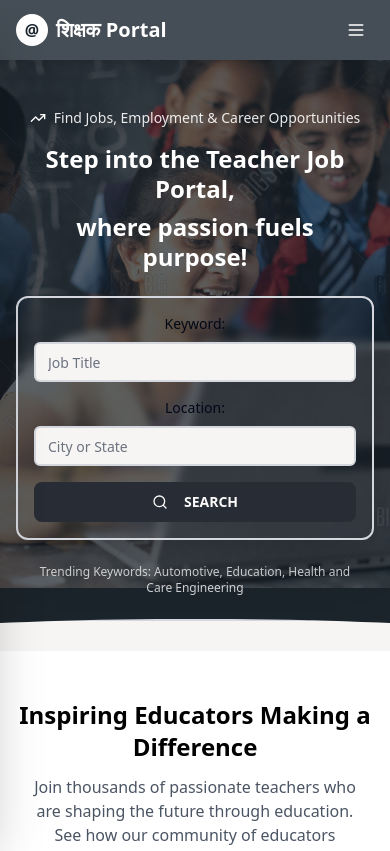
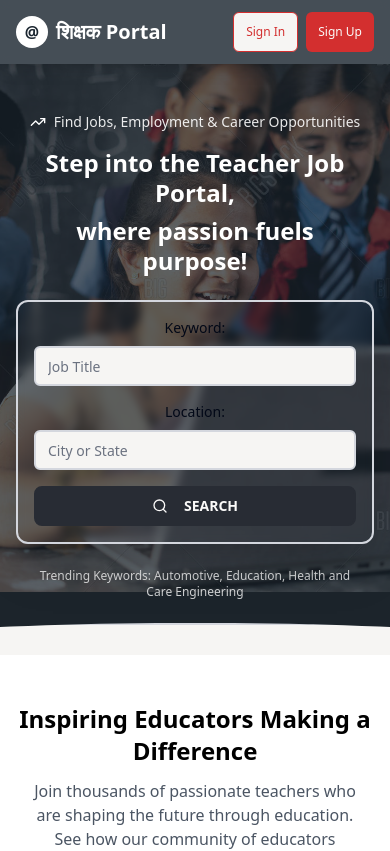
Before and after one commit to suneelnamburi/shiksha-shikshak-sangathan, a React (Vite) app: page / in a window 390 px wide. Shown: the top 851 px of the page. Built offline with nearby package versions, Linux system fonts and the light colour scheme.

Commit message:
Remove left panel
The AI removed the left panel, which was implemented using the `Sidebar` component, from the website.

```diff
--- a/src/pages/Index.tsx
+++ b/src/pages/Index.tsx
@@ -1,5 +1,6 @@
+
 import React, { useState } from 'react';
-import { Search, BookOpen, Users, Award, MapPin, Clock, Heart, Filter, Menu } from 'lucide-react';
+import { Search, BookOpen, Users, Award, MapPin, Clock, Heart, Filter } from 'lucide-react';
 import { Button } from '@/components/ui/button';
 import { Input } from '@/components/ui/input';
 import { Select, SelectContent, SelectItem, SelectTrigger, SelectValue } from '@/components/ui/select';
@@ -9,12 +10,10 @@ import CategoryCard from '@/components/CategoryCard';
 import JobCard from '@/components/JobCard';
 import HeroSection from '@/components/HeroSection';
 import TeacherGallery from '@/components/TeacherGallery';
-import Sidebar from '@/components/Sidebar';
 
 const Index = () => {
   const [searchKeyword, setSearchKeyword] = useState('');
   const [searchLocation, setSearchLocation] = useState('');
-  const [sidebarOpen, setSidebarOpen] = useState(false);
 
   const categories = [
     { icon: BookOpen, name: 'Mathematics', positions: 450, color: '#D32F2F' },
@@ -113,7 +112,7 @@ const Index = () => {
               <span className="text-xl sm:text-2xl font-bold">शिक्षक Portal</span>
             </Link>
 
-            <nav className="hidden xl:flex items-center space-x-6 lg:space-x-8">
+            <nav className="hidden md:flex items-center space-x-6 lg:space-x-8">
               <a href="#home" className="hover:text-gray-300 transition-colors text-sm lg:text-base">Home</a>
               <a href="#about" className="hover:text-gray-300 transition-colors text-sm lg:text-base">About</a>
               <a href="#jobs" className="hover:text-gray-300 transition-colors text-sm lg:text-base">Jobs</a>
@@ -123,7 +122,6 @@ const Index = () => {
             </nav>
 
             <div className="flex items-center space-x-2 sm:space-x-4">
-              <div className="hidden sm:flex items-center space-x-2 sm:space-x-4">
               <Link to="/signin">
                 <Button variant="outline" className="border-[#D32F2F] text-[#D32F2F] hover:bg-[#D32F2F] hover:text-white transition-all duration-300 text-xs sm:text-sm px-3 sm:px-4 py-2">
                   Sign In
@@ -135,21 +133,9 @@ const Index = () => {
                 </Button>
               </Link>
             </div>
-
-              {/* Mobile Menu Button */}
-              <button
-                onClick={() => setSidebarOpen(true)}
-                className="xl:hidden p-2 hover:bg-white/10 rounded-lg transition-colors"
-              >
-                <Menu size={20} />
-              </button>
-            </div>
           </div>
         </div>
       </header>
-
-      {/* Mobile Sidebar */}
-      <Sidebar isOpen={sidebarOpen} onClose={() => setSidebarOpen(false)} />
 
       {/* Main Content */}
       <main>
```
Lines whose indentation alone changed are shown as unchanged.
